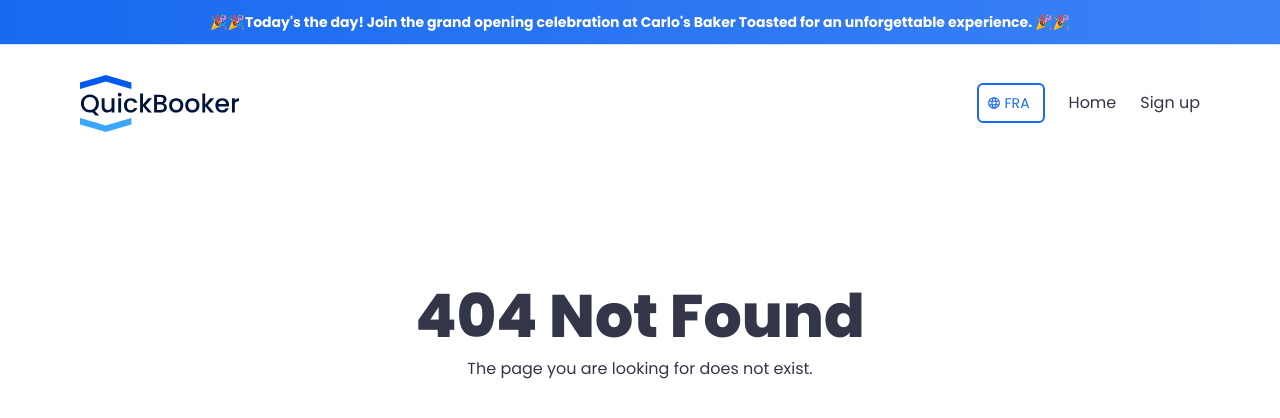
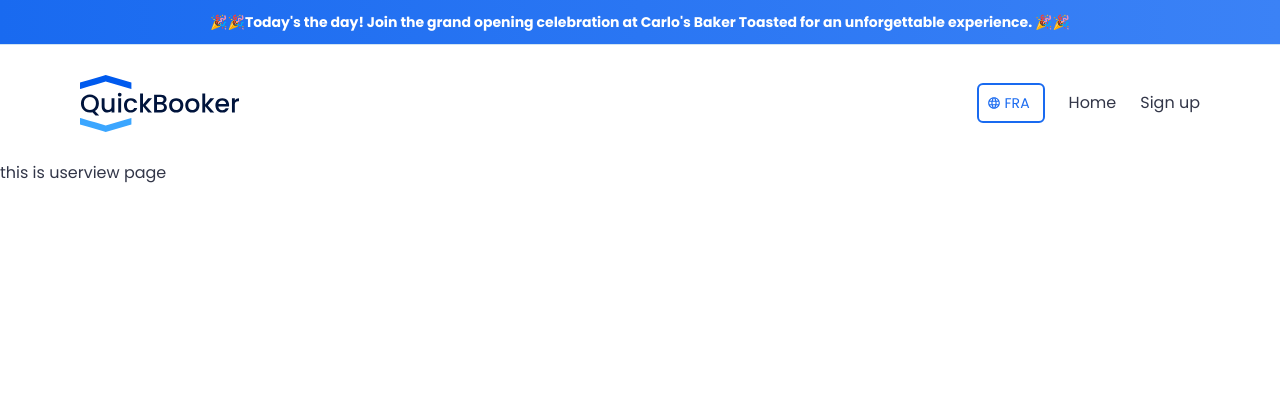
Before and after one commit to luisgcode/Quickbooker, a React (Vite) app: page /userview in a window 1280 px wide. Before the commit this address had no page. Shown: the top 418 px of the page. Built offline with nearby package versions, Linux system fonts and the light colour scheme.

Commit message:
User viewpage

```diff
--- a/src/App.jsx
+++ b/src/App.jsx
@@ -4,8 +4,7 @@ import { Routes, Route } from "react-router-dom";
 
 import Navbar from "./components/Navbar/Navbar";
 import Homepage from "./pages/HomePage/Homepage";
-import LoginUserPage from "./pages/LoginUserPage/LoginUserPage";
-import LoginAdminPage from "./pages/LoginAdminPage/LoginAdminPage";
+import UserView from "./pages/UserView/UserView";
 import NotFound from "./pages/404/NotFound";
 import SignUp from "./pages/SignUp/SignUp";
 
@@ -15,8 +14,7 @@ function App() {
       <Navbar />
       <Routes>
         <Route path="/" element={<Homepage />} />
-        <Route path="/login-user" element={<LoginUserPage />} />
-        <Route path="/login-admin" element={<LoginAdminPage />} />
+        <Route path="/userview" element={<UserView />} />
         <Route path="/signup" element={<SignUp />} />
         <Route path="*" element={<NotFound />} />
       </Routes>
--- a/src/pages/LoginUserPage/LoginUserPage.jsx
+++ /dev/null
@@ -1,7 +0,0 @@
-import React from "react";
-
-const LoginUserPage = () => {
-  return <div>this is login user page</div>;
-};
-
-export default LoginUserPage;
--- a/src/pages/SignUp/SignUp.jsx
+++ b/src/pages/SignUp/SignUp.jsx
@@ -1,7 +1,7 @@
 import React, { useState } from "react";
-import { MdEmail, MdLock, MdPerson, MdLocationCity } from "react-icons/md"; // Agrega el icono de la ciudad
+import { MdEmail, MdLock, MdPerson, MdLocationCity } from "react-icons/md";
 import { useTranslation } from "react-i18next";
-import { useNavigate } from "react-router-dom"; // Importa useNavigate
+import { useNavigate } from "react-router-dom";
 import { auth } from "../../firebase";
 import { createUserWithEmailAndPassword } from "firebase/auth";
 
@@ -28,8 +28,8 @@ const SignUp = () => {
       );
       console.log("User registered:", userCredential.user);
 
-      // Redirigir al LoginUserPage después del registro exitoso
-      navigate("/login-user"); // Redirige a la página de login de usuario
+      // Redirigir al UserView después del registro exitoso
+      navigate("/userview"); // Redirige a la página de login de usuario
     } catch (error) {
       console.error("Error signing up:", error);
     }
@@ -160,7 +160,7 @@ const SignUp = () => {
                   type="submit"
                   className="w-full bg-blue-600 text-white rounded-md py-2 px-4 hover:bg-blue-700 focus:outline-none focus:ring-2 focus:ring-blueCompany focus:ring-offset-2"
                 >
-                  Sign Up as Client
+                  Sign Up
                 </button>
               </form>
             </div>
--- /dev/null
+++ b/src/pages/UserView/UserView.jsx
@@ -0,0 +1,7 @@
+import React from "react";
+
+const UserView = () => {
+  return <div>this is userview page</div>;
+};
+
+export default UserView;
```
